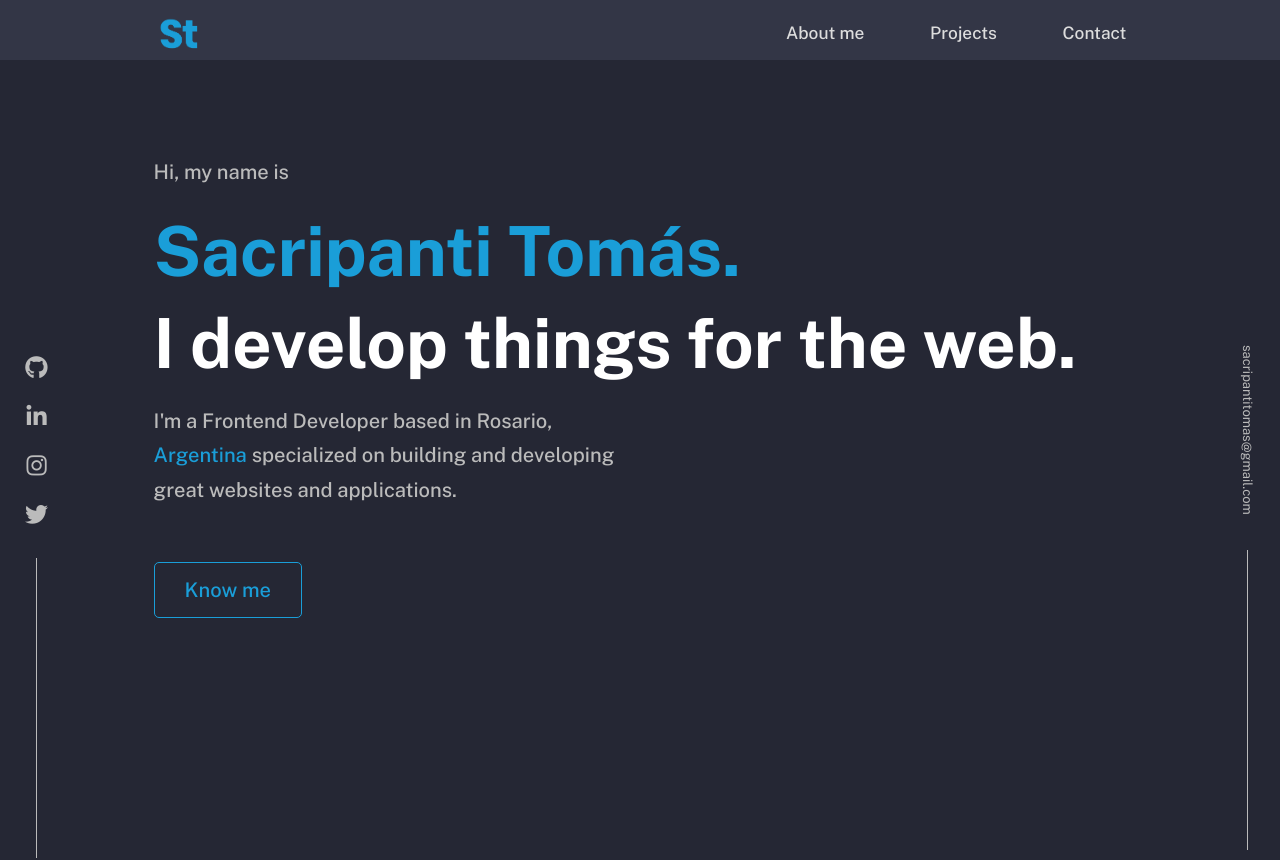
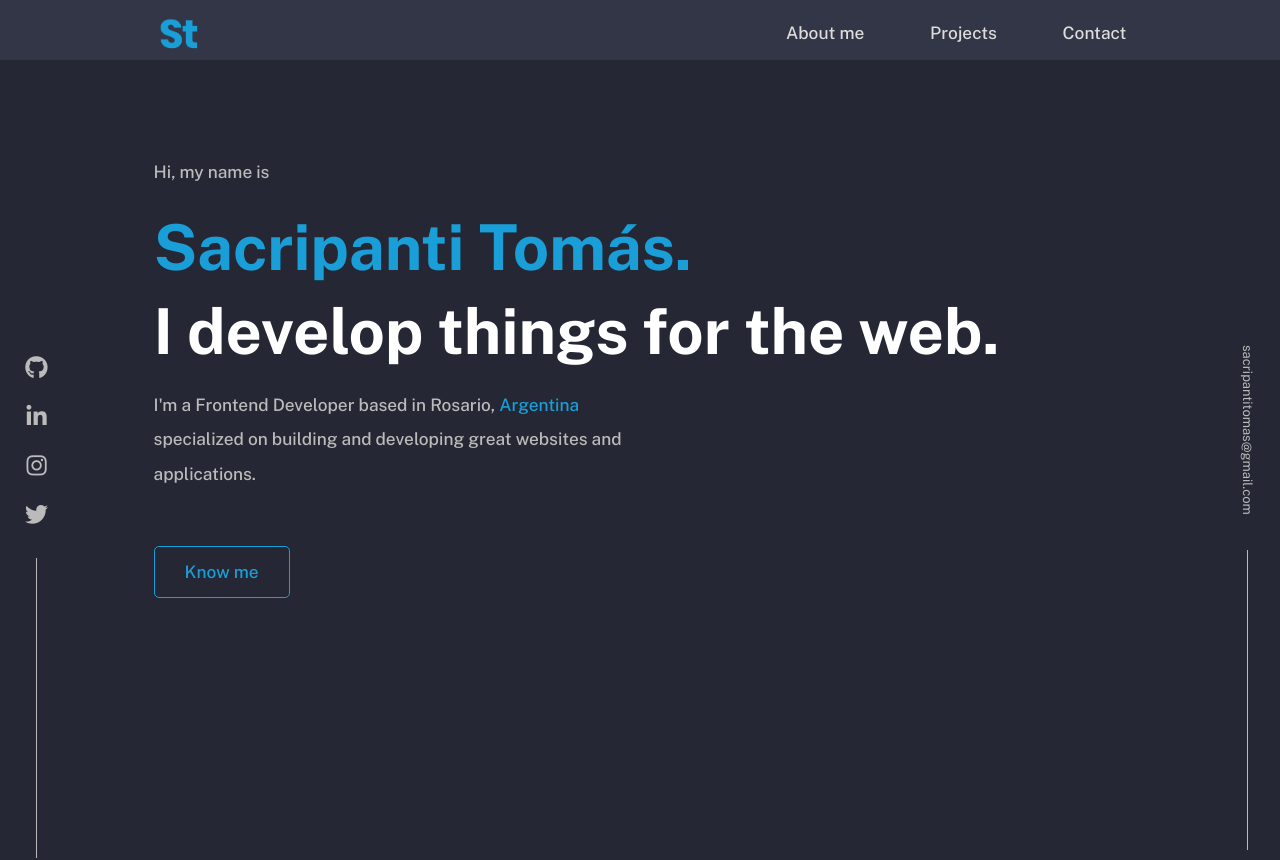
Before and after one commit to TomasSacripanti/Portfolio, a React (Create React App) app: page / in a window 1280 px wide. Shown: the top 860 px of the page. Built offline with nearby package versions, Linux system fonts and the light colour scheme.

Commit message:
Ajuste de tamaños en main

```diff
--- a/src/components/styles/Main.css
+++ b/src/components/styles/Main.css
@@ -7,7 +7,7 @@
     background-color: #252734;
 }
 .main > p {
-    font-size: .7rem;
+    font-size: .6rem;
     margin: 15px 0;
     color: #bbbbbb;
     width: 50%;
@@ -16,13 +16,13 @@
 .main > h1 {
     margin: 5px 0;
     color: white;
-    font-size: 2.4rem;
+    font-size: 2.2rem;
 }
 .main > .main__name {
     color: #1A9ED8;
 }
 .main__button {
-    font-size: .7rem;
+    font-size: .6rem;
     width: fit-content;
     border: 1px solid #1A9ED8;
     border-radius: 5px;
@@ -44,7 +44,7 @@
         padding-bottom: 50px;
     }
     .main > p {
-        font-size: .8rem;
+        font-size: .7rem;
         margin: 25px 0;
     }
 }
```
Also changed, not shown: 1 other file (tests, documents, lock files or other folders).
